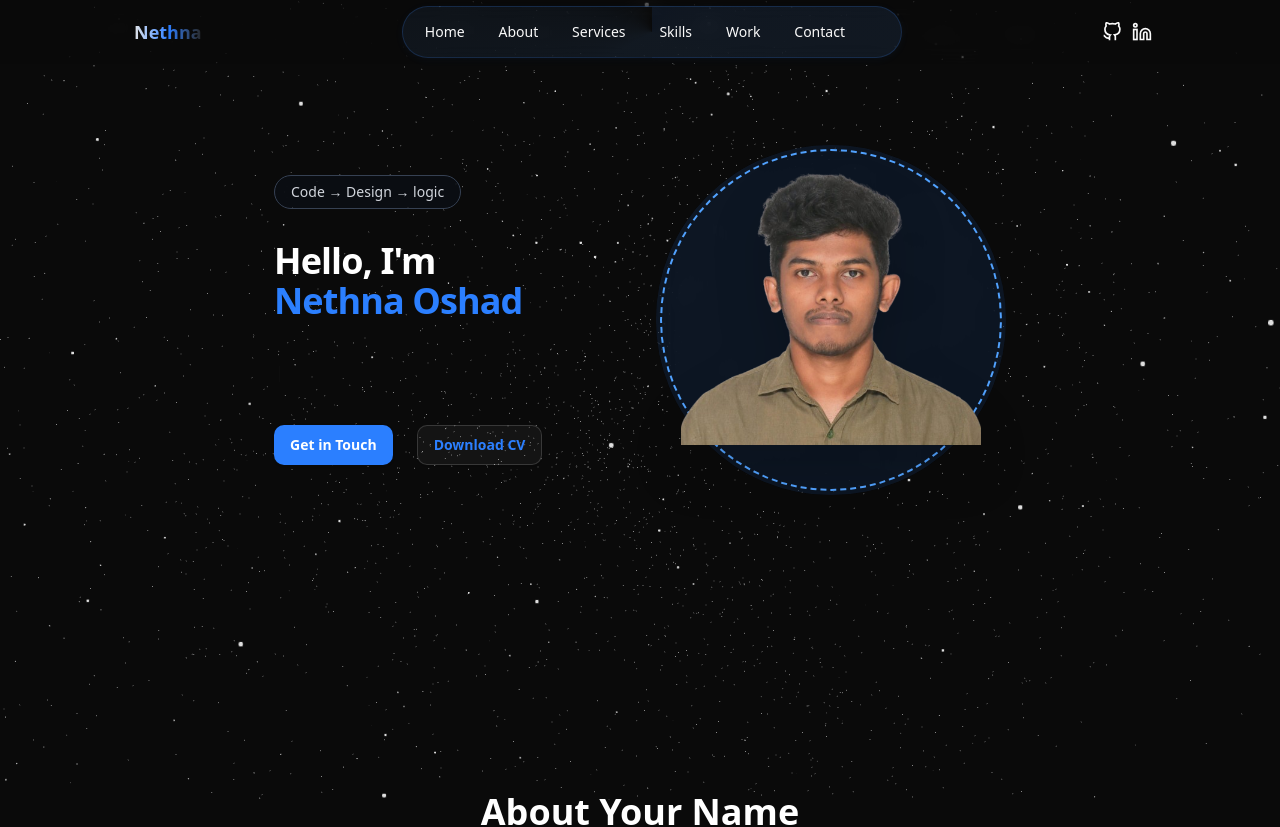
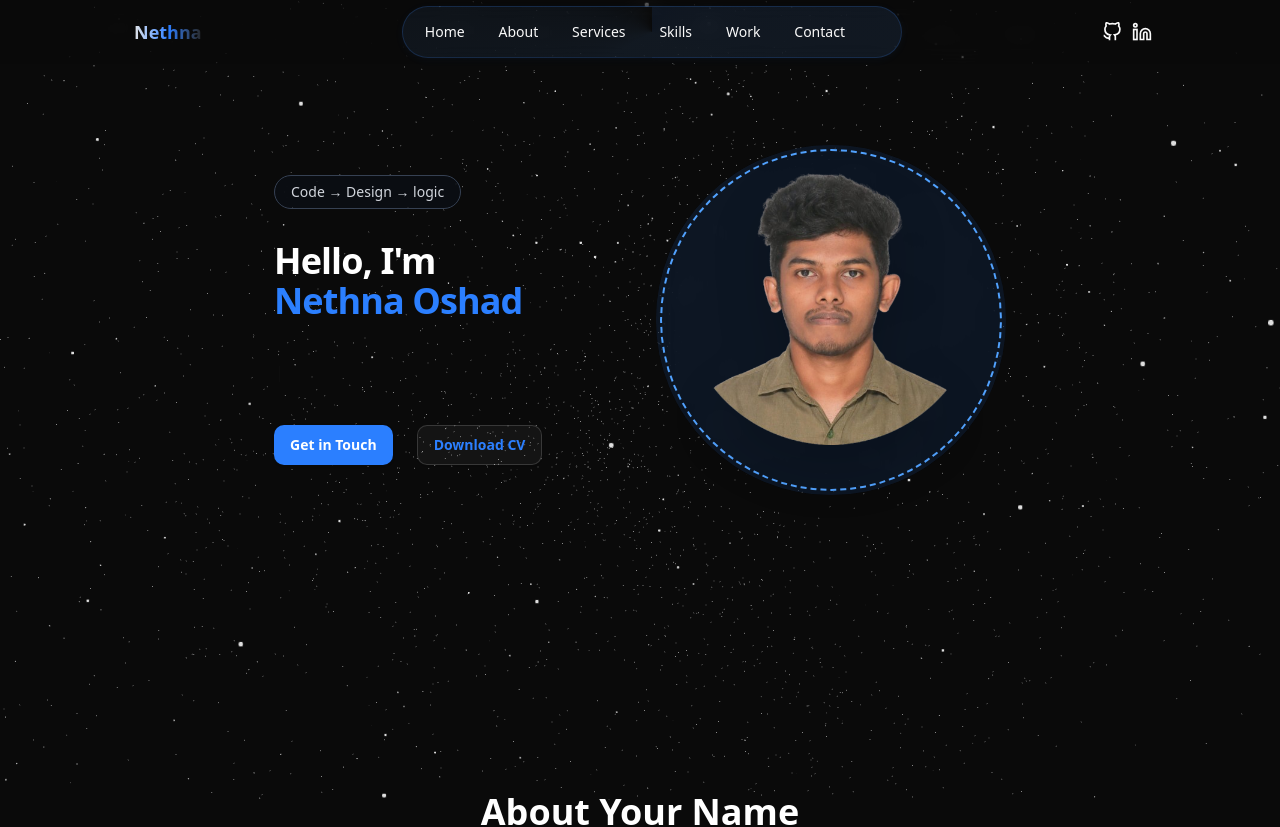
Before and after one commit to Nethna-Oshad/My-Portfolio, a Next.js app: page / in a window 1280 px wide. Shown: the top 827 px of the page. Built offline with nearby package versions, Linux system fonts and the light colour scheme; a web font is replaced by a local one.

Commit message:
photo change
photo change

```diff
--- a/components/Hero.tsx
+++ b/components/Hero.tsx
@@ -24,7 +24,7 @@ function Hero({
         "Fullstack Engineer",
         "UI/UX Engineer",
     ],
-    profileImage = "/Ne.png",
+    profileImage = "/Ne3.png",
     profileImageAlt = "Profile picture of Nethna",
     ctaLink = "#contact",
 }: HeroProps) {
```
Also changed, not shown: public/Ne3.png (added).
